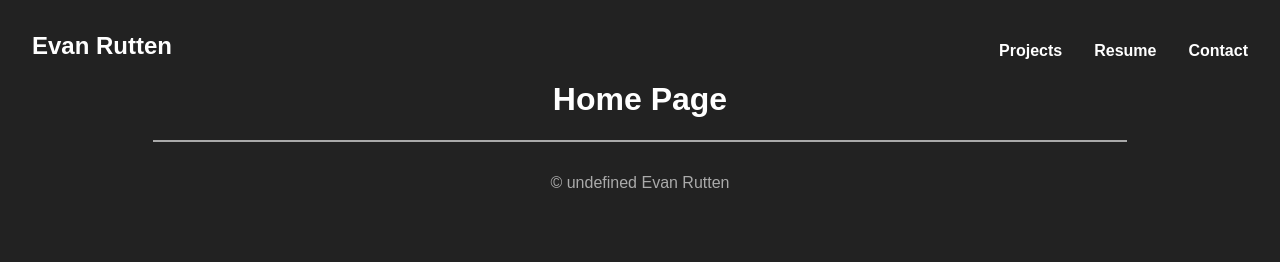
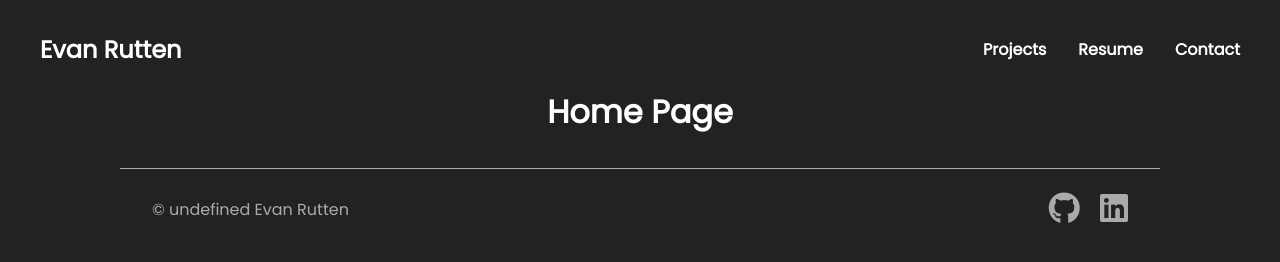
Before and after one commit to notevanrutten/evanrutten.com, an Eleventy site: page src/index.njk in a window 1280 px wide. Built offline with nearby package versions, Linux system fonts and the light colour scheme; Eleventy itself is replaced by a stand-in of ours; files that its build step writes are made by us from their sources.

Commit message:
Change font and update footer

```diff
--- a/src/_includes/components/footer.njk
+++ b/src/_includes/components/footer.njk
@@ -1,4 +1,11 @@
 <footer>
-  <hr />
   <p>© {% year %} Evan Rutten</p>
+  <ul>
+    <li>
+      <a href="https://github.com/notevanrutten"><i class="fa-brands fa-github"></i></a>
+    </li>
+    <li>
+      <a href="https://www.linkedin.com/in/evan-rutten/"><i class="fa-brands fa-linkedin"></i></a>
+    </li>
+  </ul>
 </footer>
--- a/src/_includes/layouts/base.njk
+++ b/src/_includes/layouts/base.njk
@@ -4,20 +4,11 @@
     <meta charset="UTF-8" />
     <meta name="viewport" content="width=device-width, initial-scale=1.0" />
     <title>Evan Rutten</title>
-    <link
-      rel="icon"
-      href="/favicon-light.png"
-      media="(prefers-color-scheme: light)"
-    />
-    <link
-      rel="icon"
-      href="/favicon-dark.png"
-      media="(prefers-color-scheme: dark)"
-    />
-    <link
-      rel="stylesheet"
-      href="/css/style.css"
-    />
+    <link rel="icon" href="/favicon-light.png" media="(prefers-color-scheme: light)" />
+    <link rel="icon" href="/favicon-dark.png" media="(prefers-color-scheme: dark)" />
+    <link rel="stylesheet" href="/css/style.css" />
+    <link rel="stylesheet" href="https://fonts.googleapis.com/css2?family=Poppins" />
+    <script src="https://kit.fontawesome.com/5be5848e0a.js" crossorigin="anonymous"></script>
   </head>
   <body>
     {% include "components/navbar.njk" %}
--- a/src/sass/style.scss
+++ b/src/sass/style.scss
@@ -7,13 +7,13 @@ $secondary-text-color: #aaa;
 body {
   background-color: $primary-bg-color;
   color: $primary-text-color;
-  font-family: sans-serif;
+  font-family: "Poppins", sans-serif;
   margin: auto;
-  max-width: 100rem;
+  max-width: 75rem;
   padding: 2rem;
 
   nav {
-    align-items: flex-end;
+    align-items: center;
     display: flex;
     justify-content: space-between;
 
@@ -52,15 +52,30 @@ body {
   }
 
   footer {
-    hr {
-      border: 0.1rem solid $secondary-text-color;
-      width: 80%;
-    }
+    align-items: center;
+    border-top: 1px solid $secondary-text-color;
+    display: flex;
+    justify-content: space-between;
+    margin: 2rem 5rem;
+    padding: 0 2rem;
 
     p {
       color: $secondary-text-color;
-      padding: 1rem;
-      text-align: center;
+    }
+
+    ul {
+      list-style: none;
+
+      li {
+        display: inline;
+        margin-left: 1rem;
+
+        a {
+          color: $secondary-text-color;
+          font-size: 2rem;
+          text-decoration: none;
+        }
+      }
     }
   }
 }
```
